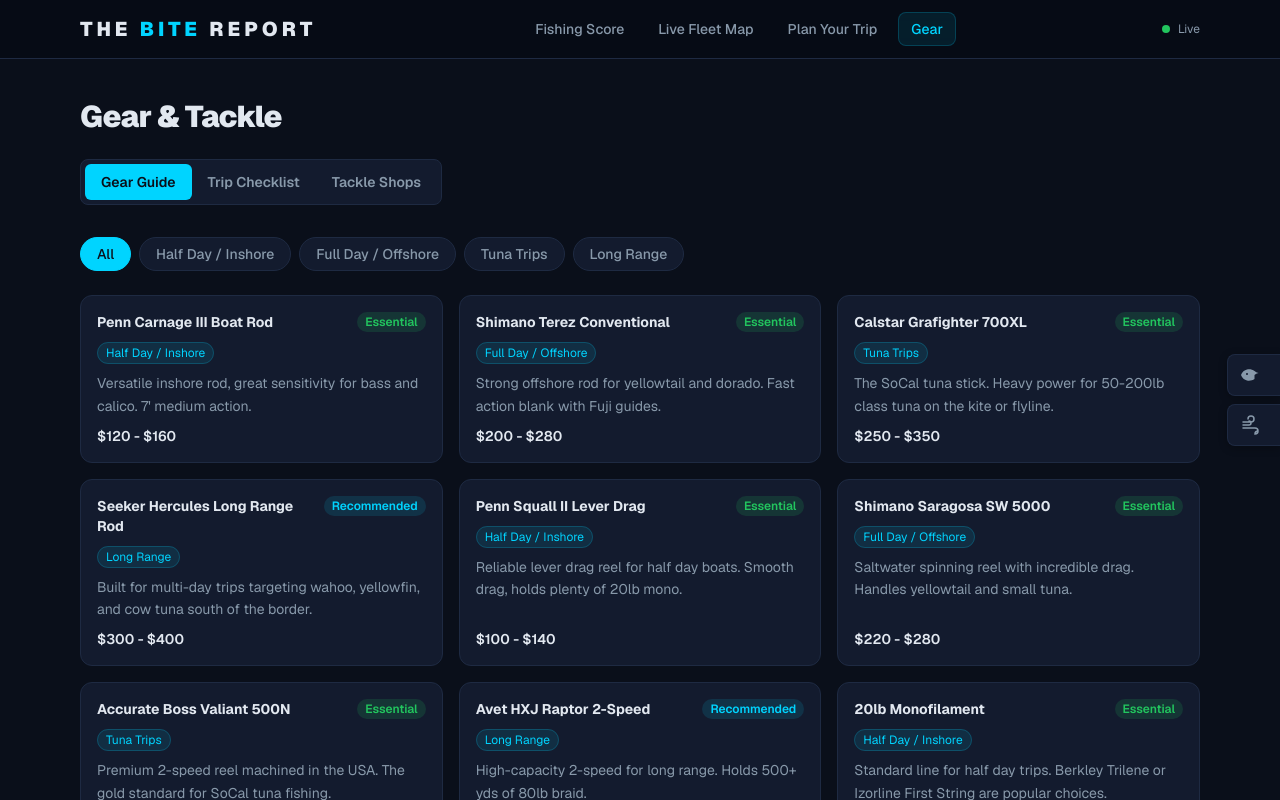
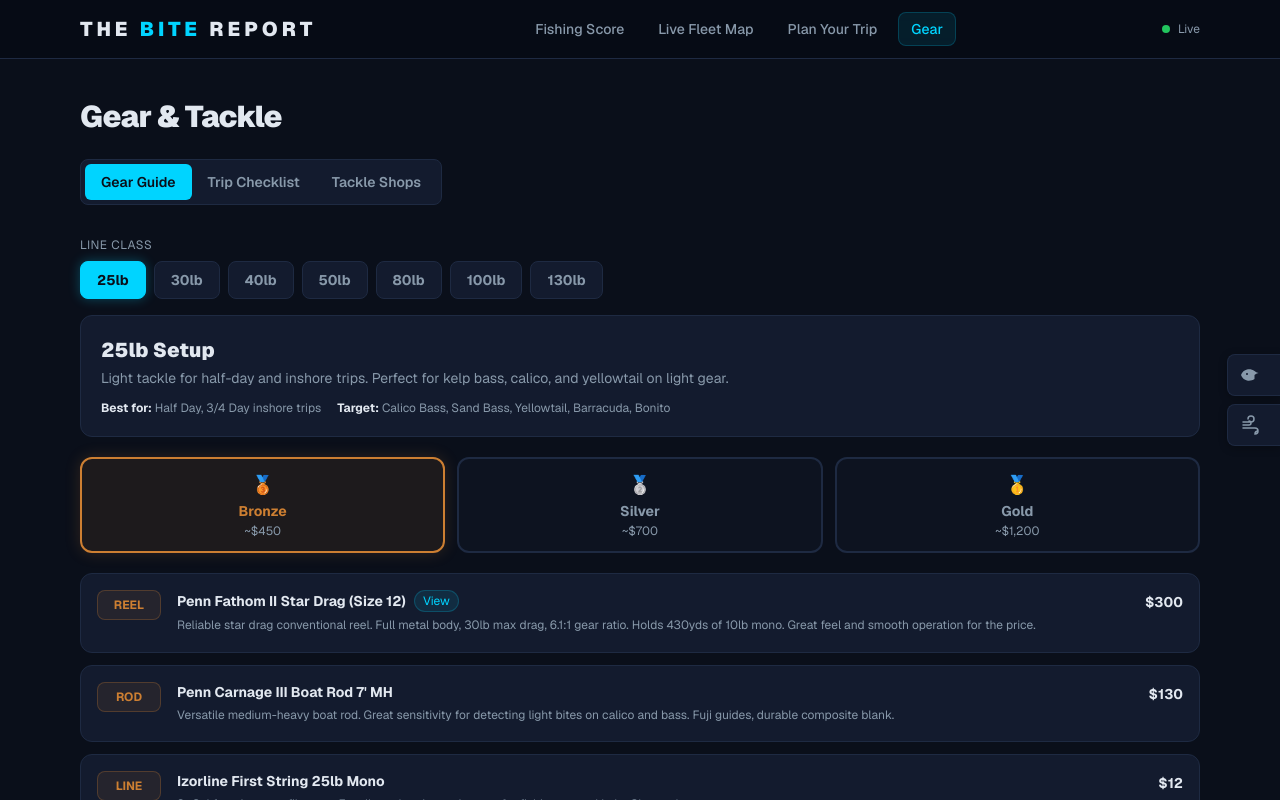
Before and after one commit to cgorman45/thebitereport, a Next.js app: page /gear in a window 1280 px wide. Shown: the top 800 px of the page. Built offline with nearby package versions, Linux system fonts and the light colour scheme.

Commit message:
Reorganize gear guide by line class setups (25-130lb) with Bronze/Silver/Gold tiers

```diff
--- a/src/app/gear/page.tsx
+++ b/src/app/gear/page.tsx
@@ -8,16 +8,31 @@
 // ---------------------------------------------------------------------------
 
 type Tab = 'gear-guide' | 'trip-checklist' | 'tackle-shops';
-type Importance = 'essential' | 'recommended' | 'nice-to-have';
-type GearCategory = 'All' | 'Half Day / Inshore' | 'Full Day / Offshore' | 'Tuna Trips' | 'Long Range';
 type TripType = 'Half Day' | 'Full Day' | 'Overnight' | 'Multi-Day';
+type Tier = 'bronze' | 'silver' | 'gold';
+type SetupWeight = '25lb' | '30lb' | '40lb' | '50lb' | '80lb' | '100lb' | '130lb';
 
-interface GearItem {
+interface SetupItem {
+  role: string; // 'Rod', 'Reel', 'Line', 'Leader', 'Hooks', 'Jig/Lure'
   name: string;
-  category: GearCategory;
   description: string;
-  priceRange: string;
-  importance: Importance;
+  price: string;
+  link?: string;
+}
+
+interface TierSetup {
+  tier: Tier;
+  items: SetupItem[];
+  totalEstimate: string;
+}
+
+interface WeightSetup {
+  weight: SetupWeight;
+  label: string;
+  description: string;
+  bestFor: string;
+  targetSpecies: string[];
+  tiers: Record<Tier, TierSetup>;
 }
 
 interface TackleShop {
@@ -30,42 +45,128 @@
 // Data
 // ---------------------------------------------------------------------------
 
-const GEAR_ITEMS: GearItem[] = [
-  // Rods
-  { name: 'Penn Carnage III Boat Rod', category: 'Half Day / Inshore', description: 'Versatile inshore rod, great sensitivity for bass and calico. 7\' medium action.', priceRange: '$120 - $160', importance: 'essential' },
-  { name: 'Shimano Terez Conventional', category: 'Full Day / Offshore', description: 'Strong offshore rod for yellowtail and dorado. Fast action blank with Fuji guides.', priceRange: '$200 - $280', importance: 'essential' },
-  { name: 'Calstar Grafighter 700XL', category: 'Tuna Trips', description: 'The SoCal tuna stick. Heavy power for 50-200lb class tuna on the kite or flyline.', priceRange: '$250 - $350', importance: 'essential' },
-  { name: 'Seeker Hercules Long Range Rod', category: 'Long Range', description: 'Built for multi-day trips targeting wahoo, yellowfin, and cow tuna south of the border.', priceRange: '$300 - $400', importance: 'recommended' },
-  // Reels
-  { name: 'Penn Squall II Lever Drag', category: 'Half Day / Inshore', description: 'Reliable lever drag reel for half day boats. Smooth drag, holds plenty of 20lb mono.', priceRange: '$100 - $140', importance: 'essential' },
-  { name: 'Shimano Saragosa SW 5000', category: 'Full Day / Offshore', description: 'Saltwater spinning reel with incredible drag. Handles yellowtail and small tuna.', priceRange: '$220 - $280', importance: 'essential' },
-  { name: 'Accurate Boss Valiant 500N', category: 'Tuna Trips', description: 'Premium 2-speed reel machined in the USA. The gold standard for SoCal tuna fishing.', priceRange: '$500 - $650', importance: 'essential' },
-  { name: 'Avet HXJ Raptor 2-Speed', category: 'Long Range', description: 'High-capacity 2-speed for long range. Holds 500+ yds of 80lb braid.', priceRange: '$450 - $600', importance: 'recommended' },
-  // Line
-  { name: '20lb Monofilament', category: 'Half Day / Inshore', description: 'Standard line for half day trips. Berkley Trilene or Izorline First String are popular choices.', priceRange: '$8 - $15', importance: 'essential' },
-  { name: '50-80lb Braided Line', category: 'Full Day / Offshore', description: 'Braid for offshore work. PowerPro or Suffix 832. Pair with a fluorocarbon leader.', priceRange: '$25 - $40', importance: 'essential' },
-  { name: '100lb Spectra / Braid', category: 'Tuna Trips', description: 'Heavy spectra for tuna. Jerry Brown or Izorline Spectra in 100-130lb test.', priceRange: '$40 - $80', importance: 'essential' },
-  // Terminal Tackle
-  { name: 'Owner Mutu Circle Hooks', category: 'Full Day / Offshore', description: 'Best circle hooks in the game. Sizes 1/0 - 5/0 for live bait fishing.', priceRange: '$6 - $12', importance: 'essential' },
-  { name: 'Mustad Live Bait Hooks', category: 'Half Day / Inshore', description: 'Classic ringed live bait hooks. Sizes 4 - 2/0 for sardine and anchovy.', priceRange: '$4 - $8', importance: 'essential' },
-  { name: 'Torpedo Sinkers (assorted)', category: 'Full Day / Offshore', description: 'Sliding sinkers in 1/2oz - 4oz. Essential for dropper loop and bottom fishing.', priceRange: '$5 - $10', importance: 'recommended' },
-  // Jigs & Lures
-  { name: 'Tady 45 Surface Iron', category: 'Full Day / Offshore', description: 'Iconic SoCal surface iron jig. Blue & white or scrambled egg. Deadly on yellows and barracuda.', priceRange: '$10 - $15', importance: 'recommended' },
-  { name: 'Salas 6X Jr Jig', category: 'Tuna Trips', description: 'Yo-yo style iron jig for deep structure. Must-have for yellowfin tuna and yellowtail.', priceRange: '$10 - $14', importance: 'recommended' },
-  { name: 'Megabait Swimbait', category: 'Long Range', description: 'Large profile swimbait that imitates mackerel. Deadly on cow tuna and wahoo at the islands.', priceRange: '$12 - $20', importance: 'nice-to-have' },
-  // Misc
-  { name: 'Fishing Pliers (aluminum)', category: 'Half Day / Inshore', description: 'Corrosion-resistant split ring pliers. Invaluable for de-hooking and cutting line.', priceRange: '$15 - $40', importance: 'essential' },
-  { name: 'Fillet Knife', category: 'Full Day / Offshore', description: 'Flexible 7-9" fillet knife. Dexter-Russell or Rapala. Keep it sharp.', priceRange: '$15 - $35', importance: 'recommended' },
-  { name: '5-Gallon Bucket', category: 'Half Day / Inshore', description: 'The most versatile item on the boat. Seat, tackle box, wash bucket, fish transport.', priceRange: '$5 - $8', importance: 'recommended' },
-  { name: 'Rod Belt / Harness', category: 'Tuna Trips', description: 'Padded rod belt for fighting big fish. Braid belts save your back on long tuna battles.', priceRange: '$30 - $80', importance: 'essential' },
-  { name: 'Insulated Fish Bag', category: 'Long Range', description: 'Kill bag to keep your catch cold on the ride home. 60-72" size for tuna.', priceRange: '$30 - $60', importance: 'recommended' },
-  // Sun Protection
-  { name: 'Polarized Sunglasses', category: 'Half Day / Inshore', description: 'Quality polarized lenses cut glare and let you spot bait and fish. Amber or copper lens.', priceRange: '$30 - $200', importance: 'essential' },
-  { name: 'UPF 50+ Sun Shirt', category: 'Full Day / Offshore', description: 'Long sleeve performance shirt. Keeps you cool and protected all day on the water.', priceRange: '$25 - $60', importance: 'essential' },
-  { name: 'Sunscreen SPF 50+', category: 'Half Day / Inshore', description: 'Reef-safe, water-resistant sunscreen. Reapply every 2 hours. Your skin will thank you.', priceRange: '$8 - $15', importance: 'essential' },
+// ============================================================================
+// GEAR SETUPS — organized by line class, each with Bronze/Silver/Gold tiers
+//
+// TODO: Fill in Silver and Gold tiers with your preferred recommendations.
+// Bronze = budget-friendly, great starting point
+// Silver = mid-range, best value for serious anglers
+// Gold = premium, top-of-the-line performance
+// ============================================================================
+
+const PLACEHOLDER_ITEM: SetupItem = {
+  role: 'TBD',
+  name: 'Coming Soon',
+  description: 'Recommendation pending — check back soon!',
+  price: 'TBD',
+};
+
+function placeholderTier(tier: Tier, count: number, estimate: string): TierSetup {
+  return { tier, items: Array(count).fill(null).map((_, i) => ({
+    ...PLACEHOLDER_ITEM,
+    role: ['Rod', 'Reel', 'Line', 'Leader', 'Hooks', 'Jig/Lure'][i] || 'Accessory',
+  })), totalEstimate: estimate };
+}
+
+const SETUPS: WeightSetup[] = [
+  {
+    weight: '25lb',
+    label: '25lb Setup',
+    description: 'Light tackle for half-day and inshore trips. Perfect for kelp bass, calico, and yellowtail on light gear.',
+    bestFor: 'Half Day, 3/4 Day inshore trips',
+    targetSpecies: ['Calico Bass', 'Sand Bass', 'Yellowtail', 'Barracuda', 'Bonito'],
+    tiers: {
+      bronze: {
+        tier: 'bronze',
+        totalEstimate: '~$450',
+        items: [
+          { role: 'Reel', name: 'Penn Fathom II Star Drag (Size 12)', description: 'Reliable star drag conventional reel. Full metal body, 30lb max drag, 6.1:1 gear ratio. Holds 430yds of 10lb mono. Great feel and smooth operation for the price.', price: '$300', link: 'https://www.pennfishing.com/products/penn-fathom-ii-star-drag-conventional-reel' },
+          { role: 'Rod', name: 'Penn Carnage III Boat Rod 7\' MH', description: 'Versatile medium-heavy boat rod. Great sensitivity for detecting light bites on calico and bass. Fuji guides, durable composite blank.', price: '$130' },
+          { role: 'Line', name: 'Izorline First String 25lb Mono', description: 'SoCal favorite monofilament. Excellent abrasion resistance for fishing around kelp. Clear color.', price: '$12' },
+          { role: 'Leader', name: 'Seaguar Blue Label 20lb Fluorocarbon', description: '25 yards of invisible fluorocarbon leader. Virtually invisible to finicky bass in clear water.', price: '$10' },
+          { role: 'Hooks', name: 'Mustad Ringed Live Bait #2', description: 'Classic live bait hooks for sardine and anchovy. Ringed eye for easy snelling. Must-have for party boats.', price: '$5' },
+          { role: 'Jig', name: 'Tady 45 Surface Iron (blue/white)', description: 'The iconic SoCal surface iron. Cast and retrieve for yellowtail and barracuda. Every angler needs one.', price: '$12' },
+        ],
+      },
+      silver: placeholderTier('silver', 6, '~$700'),
+      gold: placeholderTier('gold', 6, '~$1,200'),
+    },
+  },
+  {
+    weight: '30lb',
+    label: '30lb Setup',
+    description: 'Versatile all-around setup. Handles everything from big calico to medium yellowtail. The workhorse of SoCal fishing.',
+    bestFor: '3/4 Day, Full Day trips',
+    targetSpecies: ['Yellowtail', 'Calico Bass', 'White Seabass', 'Barracuda', 'Bonito'],
+    tiers: {
+      bronze: placeholderTier('bronze', 6, '~$500'),
+      silver: placeholderTier('silver', 6, '~$850'),
+      gold: placeholderTier('gold', 6, '~$1,500'),
+    },
+  },
+  {
+    weight: '40lb',
+    label: '40lb Setup',
+    description: 'Stepping up for bigger yellowtail and small tuna. Enough backbone to stop a fish running into structure.',
+    bestFor: 'Full Day offshore, Coronado Islands trips',
+    targetSpecies: ['Yellowtail', 'Bluefin Tuna (school)', 'White Seabass', 'Dorado'],
+    tiers: {
+      bronze: placeholderTier('bronze', 6, '~$550'),
+      silver: placeholderTier('silver', 6, '~$950'),
+      gold: placeholderTier('gold', 6, '~$1,800'),
+    },
+  },
+  {
+    weight: '50lb',
+    label: '50lb Setup',
+    description: 'The gateway to big game. Handles 30-80lb class tuna on fly-lined bait. Essential for offshore full-day trips targeting bluefin.',
+    bestFor: 'Offshore tuna trips, overnight trips',
+    targetSpecies: ['Bluefin Tuna', 'Yellowfin Tuna', 'Yellowtail', 'Dorado'],
+    tiers: {
+      bronze: placeholderTier('bronze', 6, '~$650'),
+      silver: placeholderTier('silver', 6, '~$1,100'),
+      gold: placeholderTier('gold', 6, '~$2,200'),
+    },
+  },
+  {
+    weight: '80lb',
+    label: '80lb Setup',
+    description: 'Heavy tackle for big tuna. 2-speed reels are a must at this class. Built to handle 80-150lb bluefin on braid.',
+    bestFor: 'Tuna trips, 1.5 day and 2-day trips',
+    targetSpecies: ['Bluefin Tuna', 'Yellowfin Tuna', 'Wahoo'],
+    tiers: {
+      bronze: placeholderTier('bronze', 6, '~$800'),
+      silver: placeholderTier('silver', 6, '~$1,400'),
+      gold: placeholderTier('gold', 6, '~$2,800'),
+    },
+  },
+  {
+    weight: '100lb',
+    label: '100lb Setup',
+    description: 'Serious big game tackle. For cow-class bluefin, kite fishing, and long-range trips targeting 100lb+ fish.',
+    bestFor: 'Long range, multi-day trips, cow tuna',
+    targetSpecies: ['Bluefin Tuna (cow)', 'Yellowfin Tuna', 'Wahoo', 'Bigeye Tuna'],
+    tiers: {
+      bronze: placeholderTier('bronze', 6, '~$1,000'),
+      silver: placeholderTier('silver', 6, '~$1,800'),
+      gold: placeholderTier('gold', 6, '~$3,500'),
+    },
+  },
+  {
+    weight: '130lb',
+    label: '130lb Setup',
+    description: 'Max class tackle. Stand-up or chair gear for the biggest fish in the Pacific. This is the end game.',
+    bestFor: 'Long range, multi-day, 200lb+ tuna',
+    targetSpecies: ['Bluefin Tuna (giant)', 'Bigeye Tuna', 'Marlin', 'Swordfish'],
+    tiers: {
+      bronze: placeholderTier('bronze', 6, '~$1,200'),
+      silver: placeholderTier('silver', 6, '~$2,200'),
+      gold: placeholderTier('gold', 6, '~$4,500'),
+    },
+  },
 ];
 
-const CATEGORIES: GearCategory[] = ['All', 'Half Day / Inshore', 'Full Day / Offshore', 'Tuna Trips', 'Long Range'];
+const SETUP_WEIGHTS: SetupWeight[] = ['25lb', '30lb', '40lb', '50lb', '80lb', '100lb', '130lb'];
 
 const CHECKLIST_BASE = [
   'Fishing license (CA)',
@@ -107,34 +208,6 @@
 // Helpers
 // ---------------------------------------------------------------------------
 
-function importanceBadge(importance: Importance) {
-  const styles: Record<Importance, { bg: string; text: string; label: string }> = {
-    essential: { bg: 'rgba(34,197,94,0.15)', text: '#22c55e', label: 'Essential' },
-    recommended: { bg: 'rgba(0,212,255,0.12)', text: '#00d4ff', label: 'Recommended' },
-    'nice-to-have': { bg: 'rgba(136,153,170,0.15)', text: '#8899aa', label: 'Nice to Have' },
-  };
-  const s = styles[importance];
-  return (
-    <span
-      className="text-xs font-semibold px-2 py-0.5 rounded-full whitespace-nowrap"
-      style={{ backgroundColor: s.bg, color: s.text }}
-    >
-      {s.label}
-    </span>
-  );
-}
-
-function categoryTag(category: string) {
-  return (
-    <span
-      className="text-xs px-2 py-0.5 rounded-full whitespace-nowrap"
-      style={{ backgroundColor: 'rgba(0,212,255,0.1)', color: '#00d4ff', border: '1px solid rgba(0,212,255,0.2)' }}
-    >
-      {category}
-    </span>
-  );
-}
-
 function storageKey(tripType: TripType) {
   return `bite-report-checklist-${tripType.toLowerCase().replace(/\s+/g, '-')}`;
 }
@@ -151,53 +224,162 @@
 // Sub-components
 // ---------------------------------------------------------------------------
 
+const TIER_META: Record<Tier, { label: string; color: string; bgColor: string; borderColor: string; icon: string }> = {
+  bronze: { label: 'Bronze', color: '#cd7f32', bgColor: '#cd7f3218', borderColor: '#cd7f3244', icon: '🥉' },
+  silver: { label: 'Silver', color: '#c0c0c0', bgColor: '#c0c0c018', borderColor: '#c0c0c044', icon: '🥈' },
+  gold: { label: 'Gold', color: '#ffd700', bgColor: '#ffd70018', borderColor: '#ffd70044', icon: '🥇' },
+};
+
 function GearGuide() {
-  const [activeCategory, setActiveCategory] = useState<GearCategory>('All');
+  const [activeWeight, setActiveWeight] = useState<SetupWeight>('25lb');
+  const [activeTier, setActiveTier] = useState<Tier>('bronze');
 
-  const filtered = activeCategory === 'All'
-    ? GEAR_ITEMS
-    : GEAR_ITEMS.filter((g) => g.category === activeCategory);
+  const setup = SETUPS.find((s) => s.weight === activeWeight)!;
+  const tierSetup = setup.tiers[activeTier];
+  const tierMeta = TIER_META[activeTier];
 
   return (
     <div>
-      {/* Category filter pills */}
-      <div className="flex flex-wrap gap-2 mb-6">
-        {CATEGORIES.map((cat) => {
-          const isActive = cat === activeCategory;
+      {/* Weight class selector */}
+      <div className="mb-4">
+        <p className="text-xs uppercase tracking-wider mb-2" style={{ color: '#8899aa' }}>Line Class</p>
+        <div className="flex flex-wrap gap-2">
+          {SETUP_WEIGHTS.map((w) => {
+            const isActive = w === activeWeight;
             return (
               <button
-              key={cat}
-              onClick={() => setActiveCategory(cat)}
-              className="px-4 py-1.5 rounded-full text-sm font-medium transition-colors cursor-pointer"
+                key={w}
+                onClick={() => setActiveWeight(w)}
+                className="px-4 py-2 rounded-lg text-sm font-bold transition-all cursor-pointer"
                 style={{
                   backgroundColor: isActive ? '#00d4ff' : '#131b2e',
                   color: isActive ? '#0a0f1a' : '#8899aa',
                   border: `1px solid ${isActive ? '#00d4ff' : '#1e2a42'}`,
+                  boxShadow: isActive ? '0 0 12px rgba(0,212,255,0.3)' : 'none',
                 }}
               >
-              {cat}
+                {w}
+              </button>
+            );
+          })}
+        </div>
+      </div>
+
+      {/* Setup header card */}
+      <div
+        className="rounded-xl p-5 mb-5"
+        style={{ backgroundColor: '#131b2e', border: '1px solid #1e2a42' }}
+      >
+        <h3 className="text-xl font-black mb-1" style={{ color: '#e2e8f0' }}>
+          {setup.label}
+        </h3>
+        <p className="text-sm mb-3" style={{ color: '#8899aa' }}>{setup.description}</p>
+        <div className="flex flex-wrap gap-4 text-xs" style={{ color: '#8899aa' }}>
+          <span><strong style={{ color: '#e2e8f0' }}>Best for:</strong> {setup.bestFor}</span>
+          <span><strong style={{ color: '#e2e8f0' }}>Target:</strong> {setup.targetSpecies.join(', ')}</span>
+        </div>
+      </div>
+
+      {/* Tier selector */}
+      <div className="flex gap-3 mb-5">
+        {(['bronze', 'silver', 'gold'] as Tier[]).map((tier) => {
+          const meta = TIER_META[tier];
+          const isActive = tier === activeTier;
+          const tierData = setup.tiers[tier];
+          return (
+            <button
+              key={tier}
+              onClick={() => setActiveTier(tier)}
+              className="flex-1 rounded-xl p-3 text-center transition-all cursor-pointer"
+              style={{
+                backgroundColor: isActive ? meta.bgColor : '#0d1320',
+                border: `2px solid ${isActive ? meta.color : '#1e2a42'}`,
+                boxShadow: isActive ? `0 0 16px ${meta.color}33` : 'none',
+              }}
+            >
+              <div className="text-lg mb-0.5">{meta.icon}</div>
+              <div className="text-sm font-bold" style={{ color: isActive ? meta.color : '#8899aa' }}>
+                {meta.label}
+              </div>
+              <div className="text-xs mt-0.5" style={{ color: '#8899aa' }}>
+                {tierData.totalEstimate}
+              </div>
             </button>
           );
         })}
       </div>
 
-      {/* Gear grid */}
-      <div className="grid grid-cols-1 sm:grid-cols-2 lg:grid-cols-3 gap-4">
-        {filtered.map((item) => (
+      {/* Tier items */}
+      <div className="space-y-3">
+        {tierSetup.items.map((item, idx) => {
+          const isPlaceholder = item.name === 'Coming Soon';
+          return (
             <div
-            key={item.name}
-            className="rounded-xl p-4 flex flex-col gap-2"
-            style={{ backgroundColor: '#131b2e', border: '1px solid #1e2a42' }}
+              key={`${item.role}-${idx}`}
+              className="rounded-xl p-4 flex items-start gap-4"
+              style={{
+                backgroundColor: isPlaceholder ? '#0d1320' : '#131b2e',
+                border: `1px solid ${isPlaceholder ? '#1e2a4266' : '#1e2a42'}`,
+                opacity: isPlaceholder ? 0.6 : 1,
+              }}
             >
-            <div className="flex items-start justify-between gap-2">
-              <h3 className="font-bold text-sm" style={{ color: '#e2e8f0' }}>{item.name}</h3>
-              {importanceBadge(item.importance)}
+              {/* Role badge */}
+              <div
+                className="flex-shrink-0 w-16 text-center rounded-lg py-1.5 text-xs font-bold uppercase"
+                style={{
+                  backgroundColor: tierMeta.bgColor,
+                  color: tierMeta.color,
+                  border: `1px solid ${tierMeta.borderColor}`,
+                }}
+              >
+                {item.role}
               </div>
-            <div>{categoryTag(item.category)}</div>
-            <p className="text-sm leading-relaxed flex-1" style={{ color: '#8899aa' }}>{item.description}</p>
-            <p className="text-sm font-semibold" style={{ color: '#e2e8f0' }}>{item.priceRange}</p>
+
+              {/* Details */}
+              <div className="flex-1 min-w-0">
+                <div className="flex items-center gap-2 flex-wrap">
+                  <h4 className="font-bold text-sm" style={{ color: isPlaceholder ? '#8899aa' : '#e2e8f0' }}>
+                    {item.name}
+                  </h4>
+                  {item.link && (
+                    <a
+                      href={item.link}
+                      target="_blank"
+                      rel="noopener noreferrer"
+                      className="text-xs px-2 py-0.5 rounded-full"
+                      style={{ backgroundColor: '#00d4ff18', color: '#00d4ff', border: '1px solid #00d4ff33' }}
+                    >
+                      View
+                    </a>
+                  )}
                 </div>
-        ))}
+                <p className="text-xs mt-1 leading-relaxed" style={{ color: '#8899aa' }}>
+                  {item.description}
+                </p>
+              </div>
+
+              {/* Price */}
+              <div className="flex-shrink-0 text-right">
+                <span className="text-sm font-bold" style={{ color: isPlaceholder ? '#8899aa' : '#e2e8f0' }}>
+                  {item.price}
+                </span>
+              </div>
+            </div>
+          );
+        })}
+      </div>
+
+      {/* Total estimate */}
+      <div
+        className="mt-4 rounded-xl p-4 flex items-center justify-between"
+        style={{ backgroundColor: tierMeta.bgColor, border: `1px solid ${tierMeta.borderColor}` }}
+      >
+        <span className="text-sm font-semibold" style={{ color: '#e2e8f0' }}>
+          {tierMeta.icon} {tierMeta.label} Setup Total Estimate
+        </span>
+        <span className="text-lg font-black" style={{ color: tierMeta.color }}>
+          {tierSetup.totalEstimate}
+        </span>
       </div>
     </div>
   );
```
Lines whose indentation alone changed are shown as unchanged.
